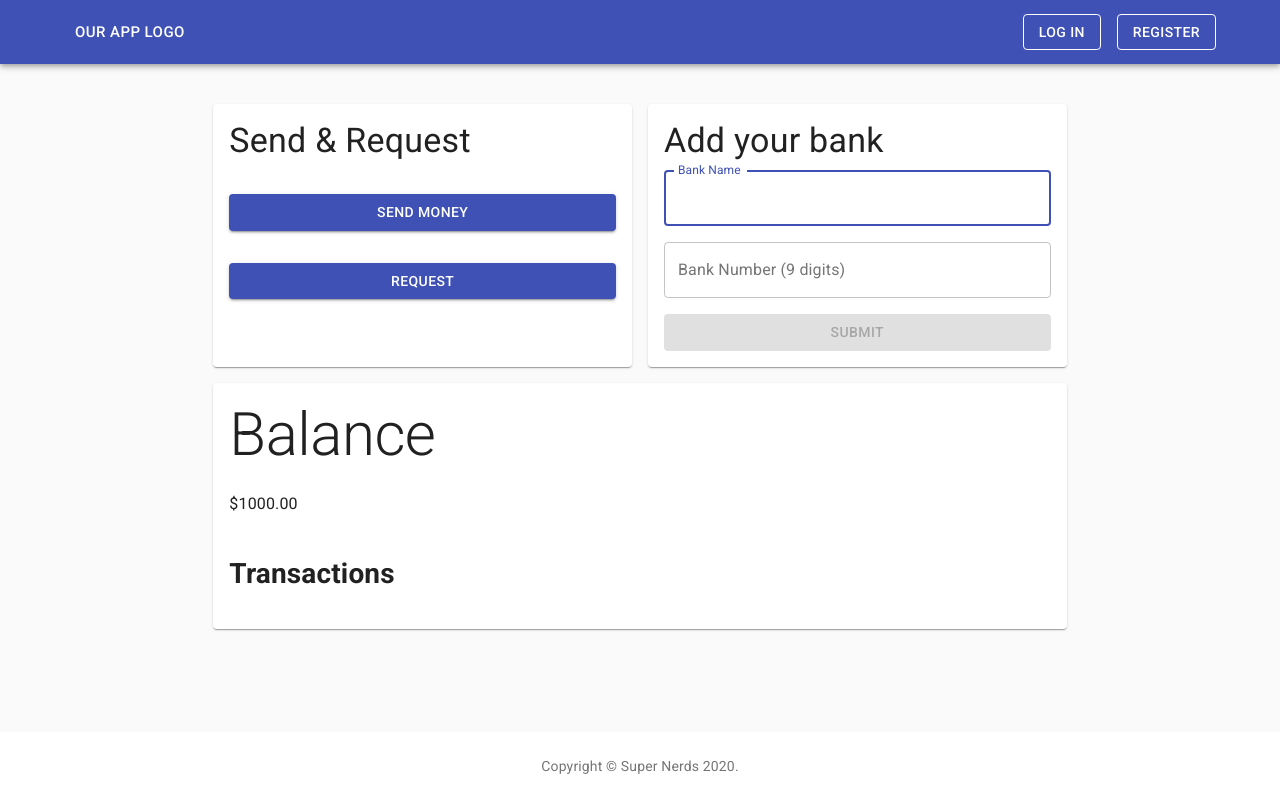
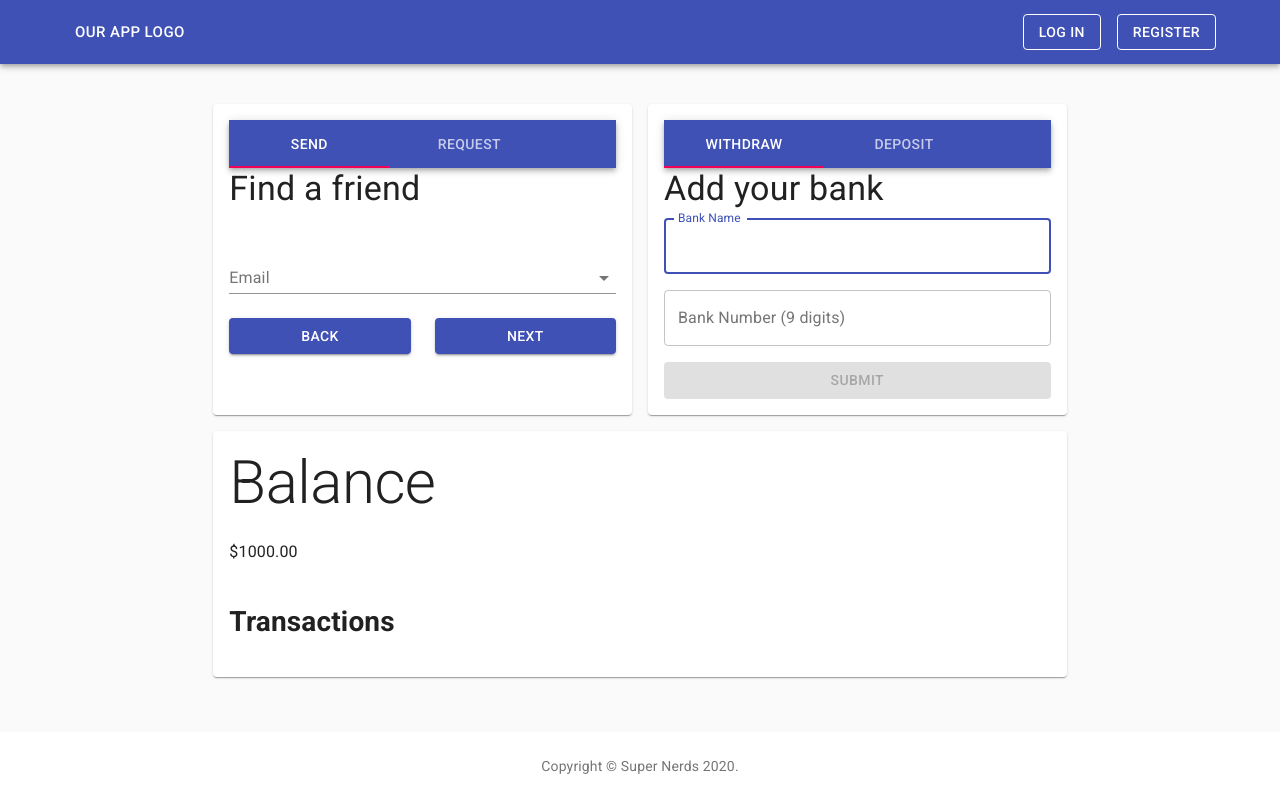
Before and after one commit to greg-healy/super_nerds_frontend, a React (Create React App) app: page /summary in a window 1280 px wide. Built offline with nearby package versions, Linux system fonts and the light colour scheme; no server answers.

Commit message:
Added tab panels for send/request and banking

```diff
--- a/src/components/SendRequest/Confirm.js
+++ b/src/components/SendRequest/Confirm.js
@@ -4,7 +4,7 @@ import Typography from '@material-ui/core/Typography';
 import Grid from '@material-ui/core/Grid';
 
 const SendConfirm = ({ prevStep, nextStep, formValues }) => {
-	const { recip, amount } = formValues;
+	const { recip, amount, mode } = formValues;
 
 	return (
 		<Grid
@@ -18,7 +18,7 @@ const SendConfirm = ({ prevStep, nextStep, formValues }) => {
 			</Grid>
 			<Grid item xs={12}>
 				<Typography variant='body1'>
-					Are you sure you want to send ${amount.toFixed(2)} to {recip}?
+					Are you sure you want to {mode} ${amount.toFixed(2)} to {recip}?
 				</Typography>
 			</Grid>
 			<Grid item xs={12}>
--- a/src/components/SendRequest/Success.js
+++ b/src/components/SendRequest/Success.js
@@ -9,7 +9,7 @@ const Success = (props) => {
 
 	setTimeout(() => {
 		history.push('/summary');
-		setStep(0);
+		setStep(1);
 	}, 5000);
 
 	return (
--- a/src/components/SendRequest/index.js
+++ b/src/components/SendRequest/index.js
@@ -8,6 +8,7 @@ import SendAmount from './Amount';
 import SendConfirm from './Confirm';
 import SendSuccess from './Success';
 import SelectAction from './SelectAction';
+import SimpleTabs from '../SimpleTabs';
 
 const useStyles = makeStyles((theme) => ({
 	form: {
@@ -30,7 +31,7 @@ const useStyles = makeStyles((theme) => ({
 
 const SendForm = (props) => {
 	const { balance } = props;
-	const [step, setStep] = useState(0);
+	const [step, setStep] = useState(1);
 	const [mode, setMode] = useState('');
 	const [recip, setRecip] = useState('');
 	const [amount, setAmount] = useState(0);
@@ -46,16 +47,17 @@ const SendForm = (props) => {
 
 	const setModeSend = () => {
 		setMode('send');
-		nextStep();
+		//nextStep();
 	};
 
 	const setModeRequest = () => {
 		setMode('request');
-		nextStep();
+		//nextStep();
 	};
 
-	const formValues = { recip, amount };
+	const formValues = { recip, amount, mode };
 
+	const switchFunc = () => {
 		switch (step) {
 			case 0:
 				return (
@@ -107,6 +109,19 @@ const SendForm = (props) => {
 		}
 	};
 
+	return (
+		<div>
+			<SimpleTabs
+				tab1Label={'Send'}
+				tab2Label={'Request'}
+				tab1Handler={setModeSend}
+				tab2Handler={setModeRequest}
+			/>
+			{switchFunc()}
+		</div>
+	);
+};
+
 const mapStateToProps = (state) => {
 	return {
 		balance: state.user.balance,
--- /dev/null
+++ b/src/components/SimpleTabs.js
@@ -0,0 +1,48 @@
+import React from 'react';
+import PropTypes from 'prop-types';
+import { makeStyles } from '@material-ui/core/styles';
+import AppBar from '@material-ui/core/AppBar';
+import Tabs from '@material-ui/core/Tabs';
+import Tab from '@material-ui/core/Tab';
+import Typography from '@material-ui/core/Typography';
+import Box from '@material-ui/core/Box';
+
+function a11yProps(index) {
+	return {
+		id: `simple-tab-${index}`,
+		'aria-controls': `simple-tabpanel-${index}`,
+	};
+}
+
+const useStyles = makeStyles((theme) => ({
+	root: {
+		flexGrow: 1,
+		backgroundColor: theme.palette.background.paper,
+	},
+}));
+
+export default function SimpleTabs(props) {
+	const { tab1Handler, tab2Handler, tab1Label, tab2Label } = props;
+	const classes = useStyles();
+	const [value, setValue] = React.useState(0);
+
+	const handleChange = (event, newValue) => {
+		setValue(newValue);
+		if (newValue === 0) tab1Handler();
+		else if (newValue === 1) tab2Handler();
+	};
+
+	return (
+		<div className={classes.root}>
+			<AppBar position='static'>
+				<Tabs
+					value={value}
+					onChange={handleChange}
+					aria-label='simple tabs example'>
+					<Tab label={tab1Label} {...a11yProps(0)} />
+					<Tab label={tab2Label} {...a11yProps(1)} />
+				</Tabs>
+			</AppBar>
+		</div>
+	);
+}
--- a/src/components/Wallet/Success.js
+++ b/src/components/Wallet/Success.js
@@ -11,7 +11,7 @@ const Success = (props) => {
 		(async () => {
 			await fetchBalance();
 			history.push('/summary');
-			setStep(0);
+			setStep(1);
 		})();
 	}, 3000);
 
--- a/src/components/Wallet/index.js
+++ b/src/components/Wallet/index.js
@@ -9,6 +9,7 @@ import SelectBank from './SelectBank';
 import Amount from './Amount';
 import Confirm from './Confirm';
 import Success from './Success';
+import SimpleTabs from '../SimpleTabs';
 import { fetchBalance, fetchBanks, addBank } from '../../actions';
 
 const useStyles = makeStyles((theme) => ({
@@ -39,7 +40,7 @@ const Wallet = (props) => {
 		banks,
 		balance,
 	} = props;
-	const [step, setStep] = useState(0);
+	const [step, setStep] = useState(1);
 	const [mode, setMode] = useState('withdraw'); // Modes can either be withdraw or deposit
 	const [bank, setBank] = useState({});
 	const [fetched, setFetched] = useState(false);
@@ -56,12 +57,12 @@ const Wallet = (props) => {
 
 	const setModeDeposit = () => {
 		setMode('deposit');
-		nextStep();
+		//nextStep();
 	};
 
 	const setModeWithdraw = () => {
 		setMode('withdraw');
-		nextStep();
+		//nextStep();
 	};
 
 	useEffect(() => {
@@ -74,7 +75,7 @@ const Wallet = (props) => {
 		})();
 
 		// 2. If there are banks, and one hasn't been selected, choose the last one in store->user->banks
-		if (fetched && banks.length === 0) setStep(-1);
+		if (fetched && banks.length === 0) setStep(0);
 	}, [fetched, fetchBanks, banks]);
 
 	// At step 0, let them decide if the want to deposit/withdraw
@@ -84,7 +85,7 @@ const Wallet = (props) => {
 
 	const renderStep = () => {
 		switch (step) {
-			case -1:
+			case 0:
 				return (
 					<AddBank
 						classes={classes}
@@ -95,14 +96,14 @@ const Wallet = (props) => {
 					/>
 				);
 
-			case 0:
+			/*case 0:
 				return (
 					<SelectAction
 						setModeDeposit={setModeDeposit}
 						setModeWithdraw={setModeWithdraw}
 						prevStep={prevStep}
 					/>
-				);
+				);*/
 
 			case 1:
 				return (
@@ -151,7 +152,17 @@ const Wallet = (props) => {
 		}
 	};
 
-	return <>{renderStep()}</>;
+	return (
+		<>
+			<SimpleTabs
+				tab1Label='Withdraw'
+				tab2Label='Deposit'
+				tab1Handler={setModeWithdraw}
+				tab2Handler={setModeDeposit}
+			/>
+			{renderStep()}
+		</>
+	);
 };
 
 const mapStateToProps = (state) => {
```
Lines whose indentation alone changed are shown as unchanged.
